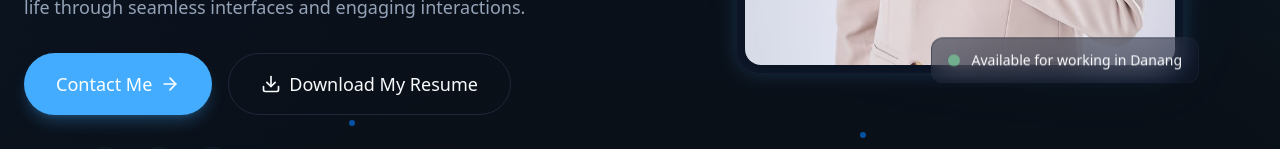
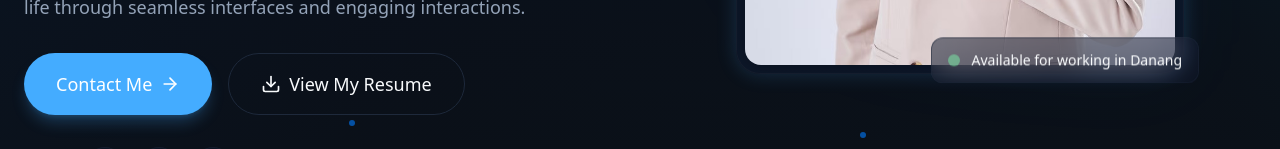
Before and after one commit to Doanhuutrung/portfolio, a React (Vite) app: page / in a window 1280 px wide. Shown: the part 721-870 px from the top of the page. Built offline with nearby package versions, Linux system fonts and the light colour scheme.

Commit message:
update bug

```diff
--- a/src/sections/Hero.jsx
+++ b/src/sections/Hero.jsx
@@ -93,10 +93,14 @@ export const Hero = () => {
               >
                 Contact Me <ArrowRight className="w-5 h-5" />
               </Button>
-              <a href="/Huu Trung Resume.pdf" download>
+              <a
+                href={`${import.meta.env.BASE_URL}huu-trung-cv.pdf`}
+                target="_blank"
+                rel="noopener noreferrer"
+              >
                 <AnimatedBorderButton>
                   <Download className="w-5 h-5" />
-                  Download My Resume
+                  View My Resume
                 </AnimatedBorderButton>
               </a>
             </div>
```
Also changed, not shown: 1 other file (tests, documents, lock files or other folders).
